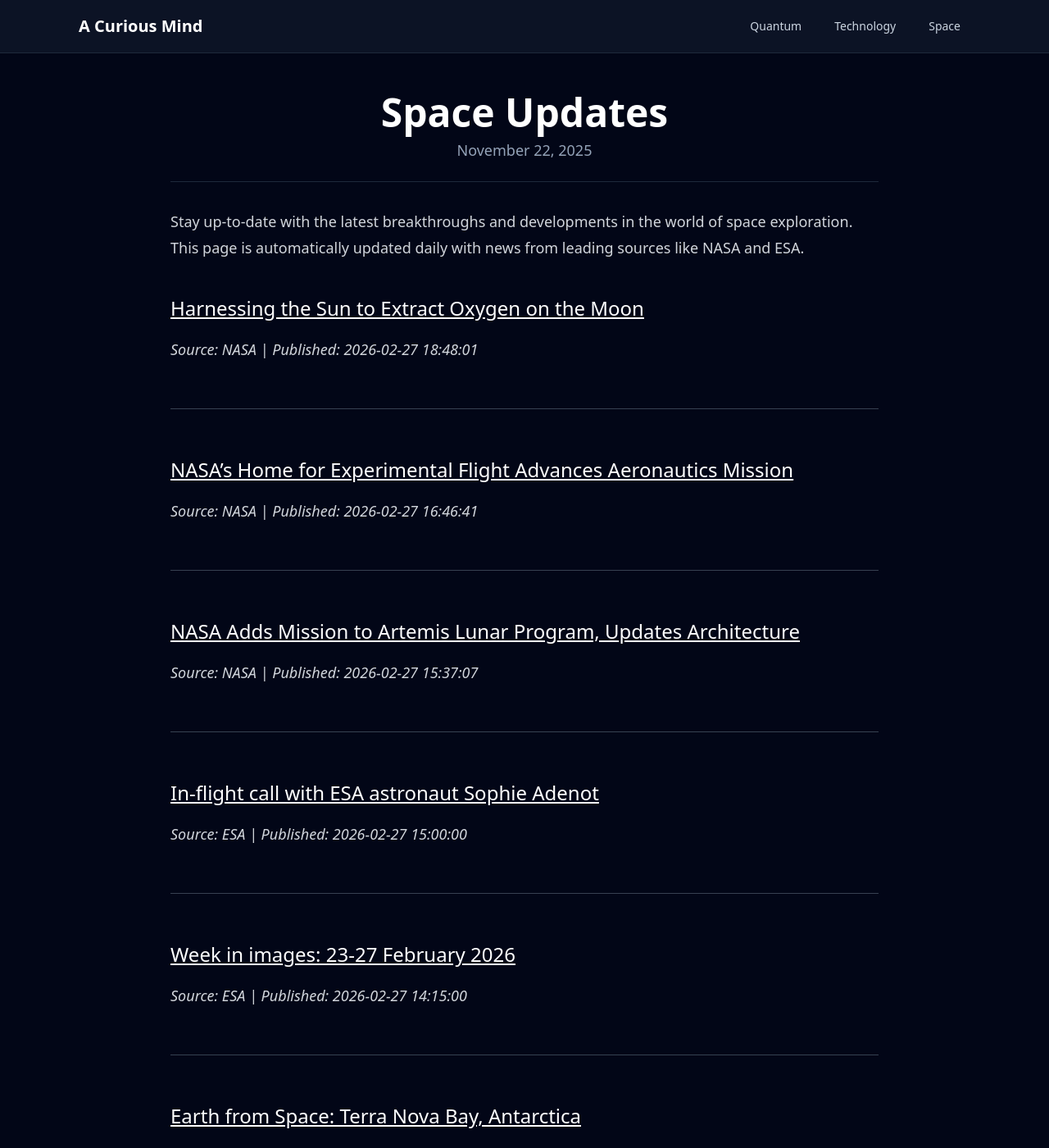
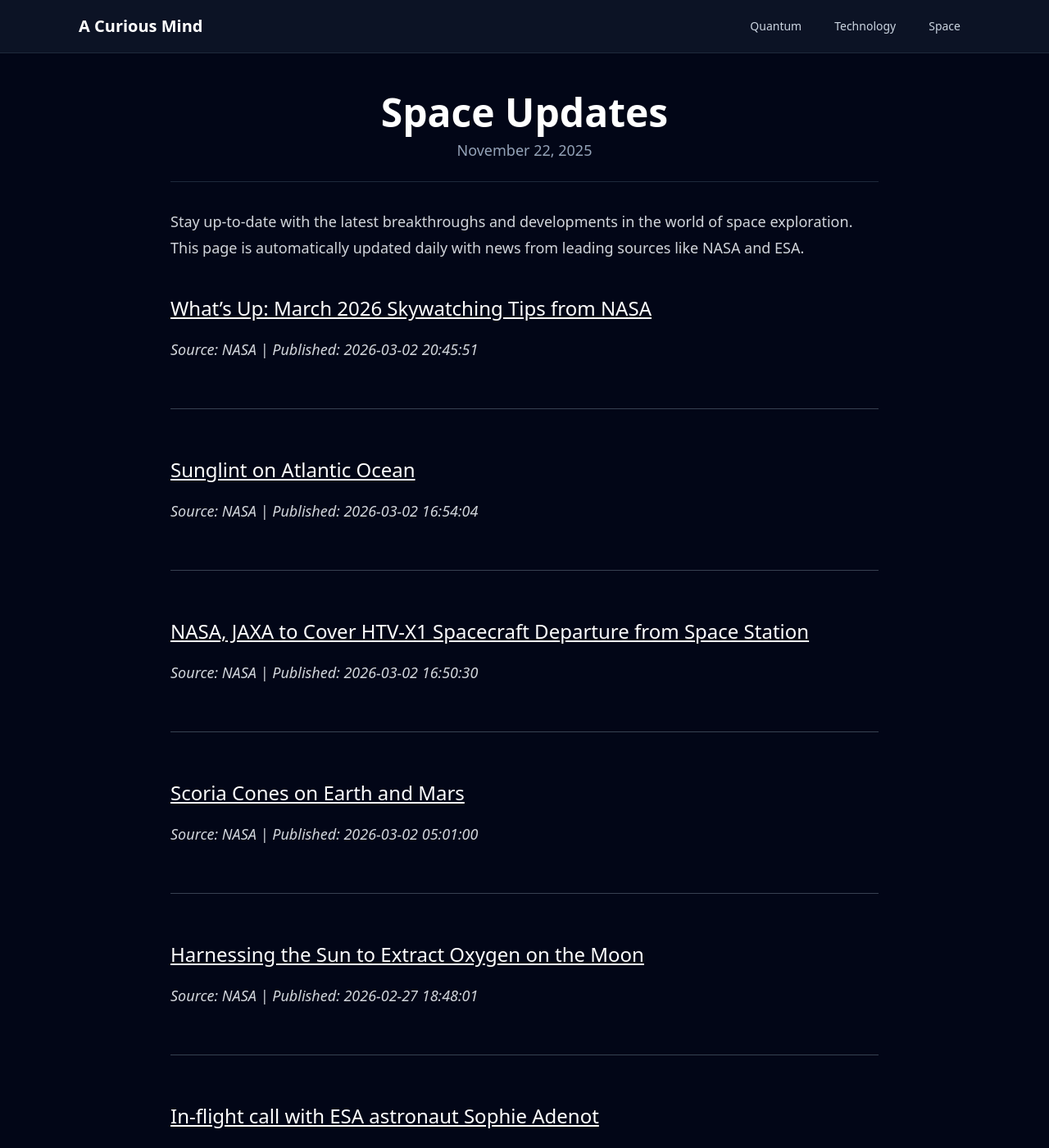
Before and after one commit to onehl7/onehl7.github.io, a Jekyll site: the page built from _posts/2025-11-22-space-updates.md, in a window 1280 px wide and 1400 px high. Shown: the whole window at 82% size. Built offline with Jekyll 4.4.1, drawn with Linux system fonts in a browser that asks for light colours; nearby versions of some CDN libraries; some of the changed text lies outside the part shown.

Commit message:
Update space news data

```diff
--- a/_data/space_news.json
+++ b/_data/space_news.json
@@ -1,21 +1,33 @@
 [
+  {
+    "source": "NASA",
+    "title": "What\u2019s Up: March 2026 Skywatching Tips from NASA",
+    "link": "https://science.nasa.gov/solar-system/whats-up-march-2026-skywatching-tips-from-nasa/",
+    "published": "2026-03-02 20:45:51"
+  },
+  {
+    "source": "NASA",
+    "title": "Sunglint on Atlantic Ocean",
+    "link": "https://www.nasa.gov/image-article/sunglint-on-atlantic-ocean/",
+    "published": "2026-03-02 16:54:04"
+  },
+  {
+    "source": "NASA",
+    "title": "NASA, JAXA to Cover HTV-X1 Spacecraft Departure from Space Station",
+    "link": "https://www.nasa.gov/news-release/nasa-jaxa-to-cover-htv-x1-spacecraft-departure-from-space-station/",
+    "published": "2026-03-02 16:50:30"
+  },
+  {
+    "source": "NASA",
+    "title": "Scoria Cones on Earth and Mars",
+    "link": "https://science.nasa.gov/earth/earth-observatory/scoria-cones-on-earth-and-mars/",
+    "published": "2026-03-02 05:01:00"
+  },
   {
     "source": "NASA",
     "title": "Harnessing the Sun to Extract Oxygen on the Moon",
     "link": "https://www.nasa.gov/image-article/harnessing-the-sun-to-extract-oxygen-on-the-moon/",
     "published": "2026-02-27 18:48:01"
-  },
-  {
-    "source": "NASA",
-    "title": "NASA\u2019s Home for Experimental Flight Advances Aeronautics Mission",
-    "link": "https://www.nasa.gov/centers-and-facilities/armstrong/nasas-home-for-experimental-flight-advances-aeronautics-mission/",
-    "published": "2026-02-27 16:46:41"
-  },
-  {
-    "source": "NASA",
-    "title": "NASA Adds\u00a0Mission to Artemis Lunar Program, Updates Architecture",
-    "link": "https://www.nasa.gov/news-release/nasa-adds-mission-to-artemis-lunar-program-updates-architecture/",
-    "published": "2026-02-27 15:37:07"
   },
   {
     "source": "ESA",
@@ -36,18 +48,6 @@
     "published": "2026-02-27 09:00:00"
   },
   {
-    "source": "NASA",
-    "title": "Chesapeake Bay Locked in Ice",
-    "link": "https://science.nasa.gov/earth/earth-observatory/chesapeake-bay-locked-in-ice/",
-    "published": "2026-02-27 05:00:00"
-  },
-  {
-    "source": "NASA",
-    "title": "JPL 3D-Printed Part Springs Forward",
-    "link": "https://science.nasa.gov/photojournal/jpl-3d-printed-part-springs-forward/",
-    "published": "2026-02-26 20:23:05"
-  },
-  {
     "source": "ESA",
     "title": "First glimpse of comet 3I/ATLAS from Juice science camera",
     "link": "https://www.esa.int/ESA_Multimedia/Images/2026/02/First_glimpse_of_comet_3I_ATLAS_from_Juice_science_camera",
```
